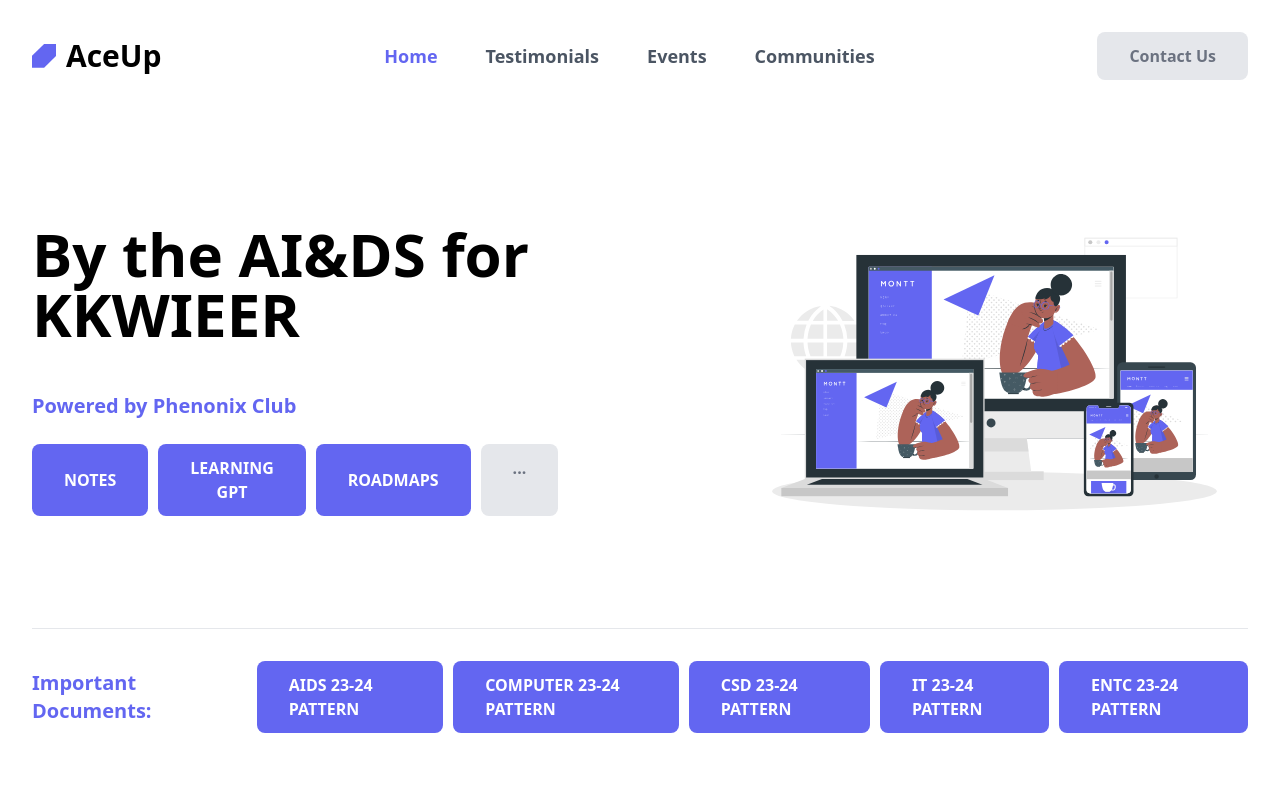
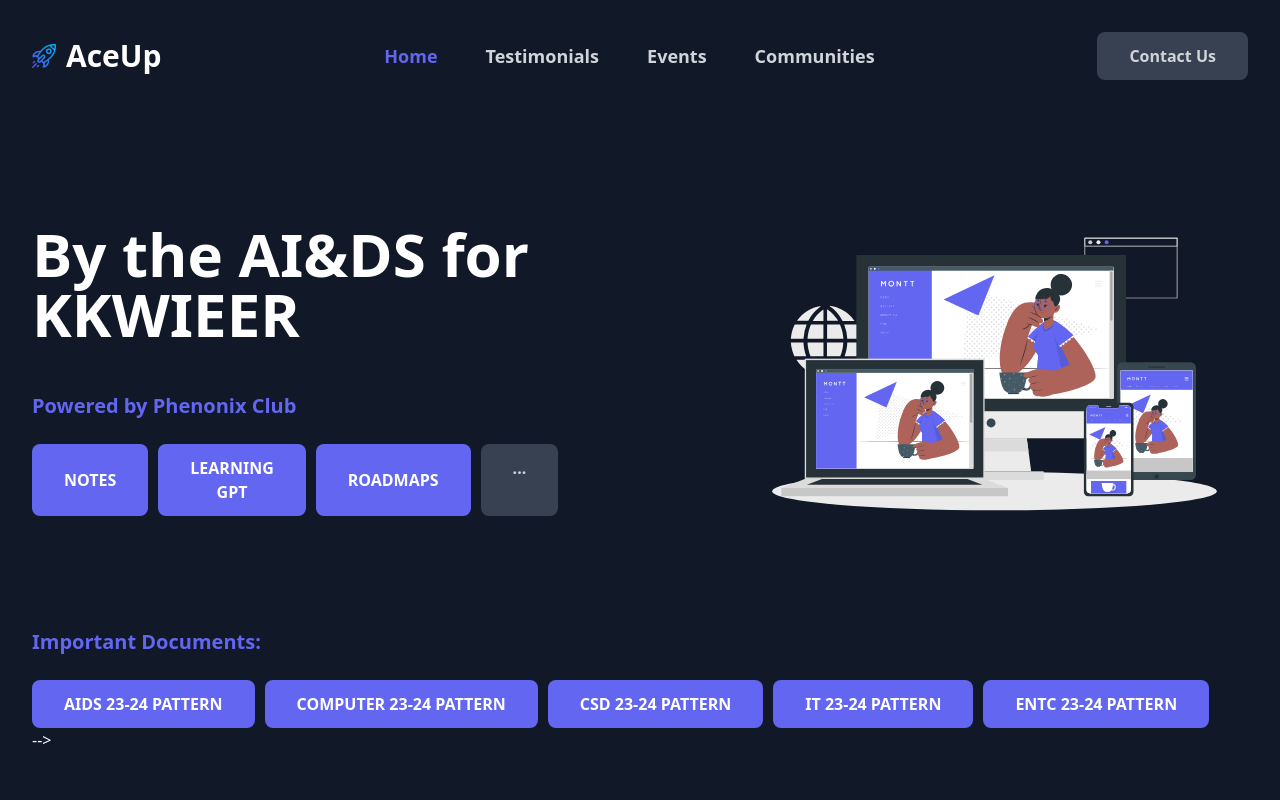
Before and after one commit to riaan-attar/AceUp, a Django app: template templates/testing.html in a window 1280 px wide. Run offline with Django 4.2, Linux system fonts and the light colour scheme; the template is opened without the code that fills it: values that come from a table or form of the project are taken from there, others are empty; data comes from the database, SQL or seed files in the repository; some libraries are stand-ins or nearby versions.

Commit message:
Fixed Gpt UI

```diff
--- a/learnGpt/views.py
+++ b/learnGpt/views.py
@@ -25,8 +25,8 @@ def gen(request):
 
         text = extracted_text
         print(extracted_text)
-        api_key = os.getenv("GOOGLE_API_KEY")
-
+        # api_key = os.getenv("GOOGLE_API_KEY")
+        api_key = "AIzaSyBW5Cxl9693EfEKg_9SJ67inkoZbWYvPYs"
         try:
             genai.configure(api_key=api_key)
 
--- a/templates/communities.html
+++ b/templates/communities.html
@@ -80,7 +80,7 @@
 
           <div class="grid grid-cols-2 gap-4 sm:grid-cols-3 md:gap-6 xl:gap-8">
             <!-- image - start -->
-            <a href="#" class="group relative flex h-48 items-end overflow-hidden rounded-lg bg-gray-800 shadow-lg md:h-80">
+            <a href="https://bento.me/bios" class="group relative flex h-48 items-end overflow-hidden rounded-lg bg-gray-800 shadow-lg md:h-80">
               <img src="https://images.unsplash.com/photo-1593508512255-86ab42a8e620?auto=format&q=75&fit=crop&w=600" loading="lazy" alt="Photo by Minh Pham" class="absolute inset-0 h-full w-full object-cover object-center transition duration-200 group-hover:scale-110" />
 
               <div class="pointer-events-none absolute inset-0 bg-gradient-to-t from-gray-900 via-transparent to-transparent opacity-50"></div>
@@ -90,7 +90,7 @@
             <!-- image - end -->
 
             <!-- image - start -->
-            <a href="#" class="group relative flex h-48 items-end overflow-hidden rounded-lg bg-gray-800 shadow-lg md:col-span-2 md:h-80">
+            <a href="https://chat.whatsapp.com/LvMfJcwHF3n0mgPdnaOyTT" class="group relative flex h-48 items-end overflow-hidden rounded-lg bg-gray-800 shadow-lg md:col-span-2 md:h-80">
               <img src="https://images.unsplash.com/photo-1542759564-7ccbb6ac450a?auto=format&q=75&fit=crop&w=1000" loading="lazy" alt="Photo by Magicle" class="absolute inset-0 h-full w-full object-cover object-center transition duration-200 group-hover:scale-110" />
 
               <div class="pointer-events-none absolute inset-0 bg-gradient-to-t from-gray-900 via-transparent to-transparent opacity-50"></div>
--- a/templates/events.html
+++ b/templates/events.html
@@ -8,7 +8,7 @@
     <title>Document</title>
     <script src="https://cdn.tailwindcss.com"></script>
 </head>
-<body>
+<body class="bg-gray-900">
   <div class="bg-gray-900 text-white pb-6 sm:pb-8 lg:pb-1">
     <div class="mx-auto max-w-screen-2xl px-4 md:px-8">
         <header class="mb-4 flex items-center justify-between py-2 md:py-4 xl:mb-2">
@@ -58,7 +58,7 @@
         </header>
     </div>
 </div>
-    <div class="bg-gray-900 py-6 sm:py-8 lg:py-12">
+    <div class="bg-gray-900 py-6 sm:py-8 lg:py-1">
         <div class="mx-auto max-w-screen-2xl px-4 md:px-8">
           <!-- text - start -->
           <div class="mb-10 md:mb-16">
@@ -69,7 +69,7 @@
           <!-- text - end -->
         </div>
     </div>
-    <div class="bg-gray-900 py-6 sm:py-8 lg:py-12">
+    <div class="bg-gray-900 py-6 sm:py-8 lg:py-1 ">
         <div class="mx-auto max-w-screen-2xl px-4 md:px-8">
           <div class="flex flex-col overflow-hidden rounded-lg bg-gray-800 sm:flex-row md:h-80">
             <!-- image - start -->
--- a/templates/testing.html
+++ b/templates/testing.html
@@ -5,37 +5,43 @@
     <meta charset="UTF-8">
     <meta name="viewport" content="width=device-width, initial-scale=1.0">
     <title>ACEUP HOME</title>
+    <meta name="keywords" content="AceUp,KKWIEER,KKW,ACEUPKKW,ACEUP KKWIEER,ACEUP, communities, clubs, events, testimonials, contact, technology, learning, development">
     <link href="https://cdn.jsdelivr.net/npm/tailwindcss@2.2.19/dist/tailwind.min.css" rel="stylesheet">
     <script src="https://cdn.tailwindcss.com"></script>
+    <style>
+        #heading {
+            visibility: hidden;
+        }
+    </style>
 </head>
-<body class="bg-white dark:bg-gray-900 text-black dark:text-white">
+
+<body class="bg-gray-900 text-white">
     <div class="pb-6 sm:pb-8 lg:pb-12">
         <div class="mx-auto max-w-screen-2xl px-4 md:px-8">
             <header class="mb-8 flex items-center justify-between py-4 md:mb-12 md:py-8 xl:mb-16">
                 <!-- logo - start -->
-                <a href="/" class="inline-flex items-center gap-2.5 text-2xl font-bold text-black dark:text-white md:text-3xl" aria-label="logo">
-                    <svg width="95" height="94" viewBox="0 0 95 94" class="h-auto w-6 text-indigo-500" fill="currentColor" xmlns="http://www.w3.org/2000/svg">
-                        <path d="M96 0V47L48 94H0V47L48 0H96Z" />
-                    </svg>
-                    AceUp
+                <a href="/" class="inline-flex items-center gap-2.5 text-2xl font-bold text-white md:text-3xl" aria-label="logo">
+                    <img src="{% static 'images/rocket.png' %}" width="150" height="150" class="h-auto w-6 relative top-1.4" alt="logo">
+                    <span>AceUp</span>
                 </a>
-
-
                 <!-- logo - end -->
 
                 <!-- nav - start -->
                 <nav class="hidden gap-12 lg:flex">
-                    <a href="{%url 'landing'%}" class="text-lg font-semibold text-indigo-500">Home</a>
-                    <a href="{% url 'displayTesti'%}" class="text-lg font-semibold text-gray-600 dark:text-gray-300 transition duration-100 hover:text-indigo-500 active:text-indigo-700">Testimonials</a>
-                    <a href="{%url 'events'%}" class="text-lg font-semibold text-gray-600 dark:text-gray-300 transition duration-100 hover:text-indigo-500 active:text-indigo-700">Events</a>
-                    <a href="{% url 'communities'%}" class="text-lg font-semibold text-gray-600 dark:text-gray-300 transition duration-100 hover:text-indigo-500 active:text-indigo-700">Communities</a>
+                    <a href="{% url 'landing' %}" class="text-lg font-semibold text-indigo-500">Home</a>
+                    <a href="{% url 'displayTesti' %}" class="text-lg font-semibold
+                    text-gray-300 transition duration-100 hover:text-indigo-500 active:text-indigo-700">Testimonials</a>
+                    <a href="{% url 'events' %}" class="text-lg font-semibold
+                    text-gray-300 transition duration-100 hover:text-indigo-500 active:text-indigo-700">Events</a>
+                    <a href="{% url 'communities' %}" class="text-lg font-semibold
+                    text-gray-300 transition duration-100 hover:text-indigo-500 active:text-indigo-700">Communities</a>
                 </nav>
                 <!-- nav - end -->
 
                 <!-- buttons - start -->
-                <a href="{% url 'contact' %}" class="hidden rounded-lg bg-gray-200 dark:bg-gray-700 px-8 py-3 text-center text-sm font-semibold text-gray-500 dark:text-gray-300 outline-none ring-indigo-300 transition duration-100 hover:bg-gray-300 dark:hover:bg-gray-600 focus-visible:ring active:text-gray-700 dark:active:text-gray-400 md:text-base lg:inline-block">Contact Us</a>
+                <a href="{% url 'contact' %}" class="hidden rounded-lg bg-gray-700 px-8 py-3 text-center text-sm font-semibold text-gray-300 outline-none ring-indigo-300 transition duration-100 hover:bg-gray-600 focus-visible:ring active:text-gray-400 md:text-base lg:inline-block">Contact Us</a>
 
-                <button type="button" class="inline-flex items-center gap-2 rounded-lg bg-gray-200 dark:bg-gray-700 px-2.5 py-2 text-sm font-semibold text-gray-500 dark:text-gray-300 ring-indigo-300 hover:bg-gray-300 dark:hover:bg-gray-600 focus-visible:ring active:text-gray-700 dark:active:text-gray-400 md:text-base lg:hidden">
+                <button type="button" id="menuButton" class="inline-flex items-center gap-2 rounded-lg bg-gray-700 px-2.5 py-2 text-sm font-semibold text-gray-300 ring-indigo-300 hover:bg-gray-600 focus-visible:ring active:text-gray-400 md:text-base lg:hidden">
                     <svg xmlns="http://www.w3.org/2000/svg" class="h-6 w-6" viewBox="0 0 20 20" fill="currentColor">
                         <path fill-rule="evenodd" d="M3 5a1 1 0 011-1h12a1 1 0 110 2H4a1 1 0 01-1-1zM3 10a1 1 0 011-1h6a1 1 0 110 2H4a1 1 0 01-1-1zM3 15a1 1 0 011-1h12a1 1 0 110 2H4a1 1 0 01-1-1z" clip-rule="evenodd" />
                     </svg>
@@ -44,23 +50,33 @@
                 <!-- buttons - end -->
             </header>
 
+            <!-- Side Menu - start -->
+            <div id="sideMenu" class="fixed top-0 right-0 h-full w-64 bg-gray-800 text-white transform translate-x-full transition-transform duration-300 lg:hidden">
+                <button id="closeMenuButton" class="absolute top-4 right-4 text-gray-300">
+                    <svg xmlns="http://www.w3.org/2000/svg" class="h-6 w-6" fill="none" viewBox="0 0 24 24" stroke="currentColor">
+                        <path stroke-linecap="round" stroke-linejoin="round" stroke-width="2" d="M6 18L18 6M6 6l12 12" />
+                    </svg>
+                </button>
+                <nav class="flex flex-col gap-4 p-8">
+                    <a href="{% url 'landing' %}" class="text-lg font-semibold text-indigo-500">Home</a>
+                    <a href="{% url 'displayTesti' %}" class="text-lg font-semibold text-gray-300 transition duration-100 hover:text-indigo-500 active:text-indigo-700">Testimonials</a>
+                    <a href="{% url 'events' %}" class="text-lg font-semibold text-gray-300 transition duration-100 hover:text-indigo-500 active:text-indigo-700">Events</a>
+                    <a href="{% url 'communities' %}" class="text-lg font-semibold text-gray-300 transition duration-100 hover:text-indigo-500 active:text-indigo-700">Communities</a>
+                    <a href="{% url 'contact' %}" class="rounded-lg bg-gray-700 px-4 py-2 text-center text-sm font-semibold text-gray-300 transition duration-100 hover:bg-gray-600">Contact Us</a>
+                </nav>
+            </div>
+            <!-- Side Menu - end -->
+
             <section class="mb-8 flex flex-col justify-between gap-6 sm:gap-10 md:mb-16 md:gap-16 lg:flex-row">
                 <!-- content - start -->
                 <div class="flex flex-col justify-center sm:text-center lg:py-12 lg:text-left lg:h-200 xl:w-5/12">
-
-
-                    <h1 class="mb-8 text-4xl font-bold text-black dark:text-white sm:text-5xl md:mb-12 md:text-6xl">By the AI&DS for KKWIEER</h1>
+                    <h1 id="heading" class="mb-8 text-4xl font-bold text-white sm:text-5xl md:mb-12 md:text-6xl"></h1>
                     <p class="mb-4 font-semibold text-indigo-500 md:mb-6 md:text-lg xl:text-xl">Powered by Phenonix Club</p>
                     <div class="flex flex-col gap-2.5 sm:flex-row sm:justify-center lg:justify-start">
-                        <a href="{% url 'display' %}" class="inline-flex items-center justify-center rounded-lg bg-indigo-500 px-8 py-3 text-center text-sm font-semibold text-white outline-none ring-indigo-300 transition duration-100 hover:bg-indigo-600 focus-visible:ring active:bg-indigo-700 md:text-base">
-                            NOTES </a>
-
+                        <a href="{% url 'display' %}" class="inline-flex items-center justify-center rounded-lg bg-indigo-500 px-8 py-3 text-center text-sm font-semibold text-white outline-none ring-indigo-300 transition duration-100 hover:bg-indigo-600 focus-visible:ring active:bg-indigo-700 md:text-base">NOTES</a>
                         <a href="{% url 'gen' %}" class="inline-block rounded-lg bg-indigo-500 px-8 py-3 text-center text-sm font-semibold text-white outline-none ring-indigo-300 transition duration-100 hover:bg-indigo-600 focus-visible:ring active:bg-indigo-700 md:text-base">LEARNING GPT</a>
-                        <a href="{%url 'roadmapsview'%}" class="inline-flex items-center justify-center rounded-lg bg-indigo-500 px-8 py-3 text-center text-sm font-semibold text-white outline-none ring-indigo-300 transition duration-100 hover:bg-indigo-600 focus-visible:ring active:bg-indigo-700 md:text-base"> ROADMAPS </a>
-
-                        <a href="#" class="inline-block rounded-lg bg-gray-200 dark:bg-gray-700 px-8 py-3 text-center text-sm font-semibold text-gray-500 dark:text-gray-300 outline-none ring-indigo-300 transition duration-100 hover:bg-gray-300 dark:hover:bg-gray-600 focus-visible:ring active:text-gray-700 dark:active:text-gray-400 md:text-base">...</a>
-
-
+                        <a href="{% url 'roadmapsview' %}" class="inline-flex items-center justify-center rounded-lg bg-indigo-500 px-8 py-3 text-center text-sm font-semibold text-white outline-none ring-indigo-300 transition duration-100 hover:bg-indigo-600 focus-visible:ring active:bg-indigo-700 md:text-base">ROADMAPS</a>
+                        <a href="#" class="inline-block rounded-lg bg-gray-700 px-8 py-3 text-center text-sm font-semibold text-gray-300 outline-none ring-indigo-300 transition duration-100 hover:bg-gray-600 focus-visible:ring active:text-gray-400 md:text-base">...</a>
                     </div>
                 </div>
                 <!-- content - end -->
@@ -71,19 +87,47 @@
                 </div>
                 <!-- image - end -->
             </section>
-            <section class="flex flex-col gap-4 border-t pt-8 lg:items-start lg:flex-row lg:gap-8">
+
+            <!-- <section class="flex flex-col gap-4 border-t pt-8 lg:items-start lg:flex-row lg:gap-8">
                 <!-- IMP DOC - start -->
                 <p class="mt-2 mb-4 font-semibold text-indigo-500 md:mb-6 md:text-lg xl:text-xl">Important Documents:</p>
                 <div class="flex flex-col gap-2.5 lg:flex-row">
-                {% for i in docs %}
-                    <a href="{% url 'docreader' pk=i.id %}" class="inline-flex items-center justify-start rounded-lg bg-indigo-500 px-8 py-3 text-sm font-semibold text-white outline-none ring-indigo-300 transition duration-100 hover:bg-indigo-600 focus-visible:ring active:bg-indigo-700 md:text-base">{{ i.title|upper }} 23-24 PATTERN</a>
-                {% endfor %}
+                    {% for i in docs %}
+                        <a href="{% url 'docreader' pk=i.id %}" class="inline-flex items-center justify-start rounded-lg bg-indigo-500 px-8 py-3 text-sm font-semibold text-white outline-none ring-indigo-300 transition duration-100 hover:bg-indigo-600 focus-visible:ring active:bg-indigo-700 md:text-base">{{ i.title|upper }} 23-24 PATTERN</a>
+                    {% endfor %}
                 </div>
-            </section>
-
-
-
+            </section> -->
         </div>
     </div>
+
+    <script>
+        // JavaScript to handle the menu toggle
+        document.getElementById('menuButton').onclick = function () {
+            document.getElementById('sideMenu').classList.remove('translate-x-full');
+        }
+
+        document.getElementById('closeMenuButton').onclick = function () {
+            document.getElementById('sideMenu').classList.add('translate-x-full');
+        }
+    </script>
+    <script>
+        var i = 0;
+        var headingText = 'By the AI&DS for KKWIEER';
+        var speed = 30;
+
+        function typeWriter() {
+            if (i < headingText.length) {
+                document.getElementById("heading").innerHTML += headingText.charAt(i);
+                i++;
+                setTimeout(typeWriter, speed);
+            }
+        }
+
+        // Make the tag visible before starting the typewriter effect
+        document.addEventListener('DOMContentLoaded', function() {
+            document.getElementById("heading").style.visibility = 'visible';
+            typeWriter();
+        });
+        </script>
 </body>
 </html>
```
Also changed, not shown: templates/gpt.html (+9 -15 lines), templates/index.html (+39 -2 lines).
